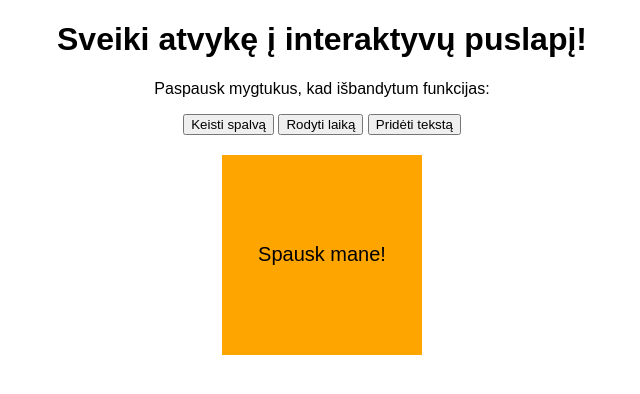
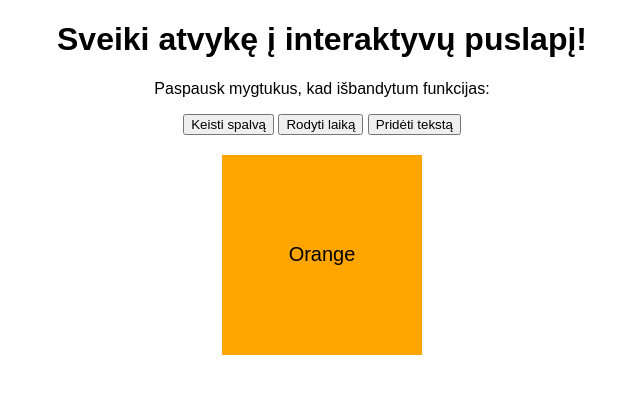
Before and after one commit to Elanas15/interaktyvuskampelis, a plain HTML site: page index.html in a window 1280 px wide. Both pictures are taken after a click on the button "Keisti spalvą". Shown: the full height of the page, 318-958 px from the left. Drawn offline with Linux system fonts and the light colour scheme.

Commit message:
Update index.html

```diff
--- a/index.html
+++ b/index.html
@@ -30,14 +30,26 @@
     <button onclick="showTime()">Rodyti laiką</button>
     <button onclick="addText()">Pridėti tekstą</button>
 
-    <div class="box" id="box">Spausk mane!</div>
+    <div class="box" id="box">Lightblue</div>
     <p id="time"></p>
     <p id="customText"></p>
 
     <script>
         function changeColor() {
-            const colors = ['red', 'blue', 'green', 'purple', 'orange', 'pink'];
-            document.getElementById("box").style.backgroundColor = colors[Math.floor(Math.random() * colors.length)];
+            const colors = [
+                { name: 'Red', hex: 'red' },
+                { name: 'Blue', hex: 'blue' },
+                { name: 'Green', hex: 'green' },
+                { name: 'Purple', hex: 'purple' },
+                { name: 'Orange', hex: 'orange' },
+                { name: 'Pink', hex: 'pink' }
+            ];
+
+            const randomColor = colors[Math.floor(Math.random() * colors.length)];
+
+            const box = document.getElementById("box");
+            box.style.backgroundColor = randomColor.hex;
+            box.innerText = randomColor.name;
         }
 
         function showTime() {
```
